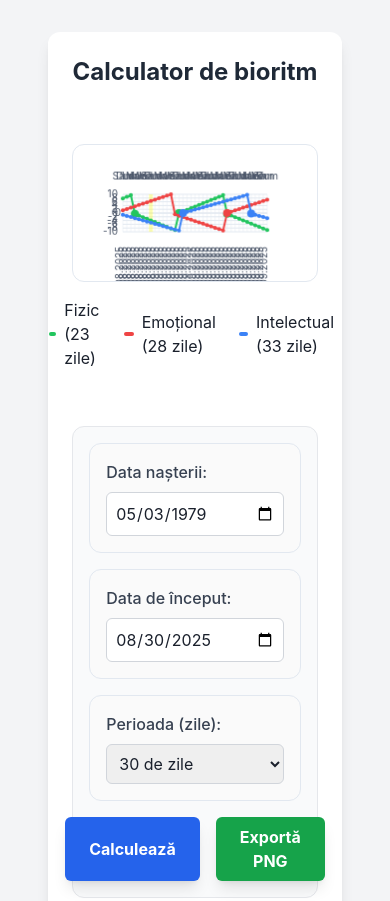
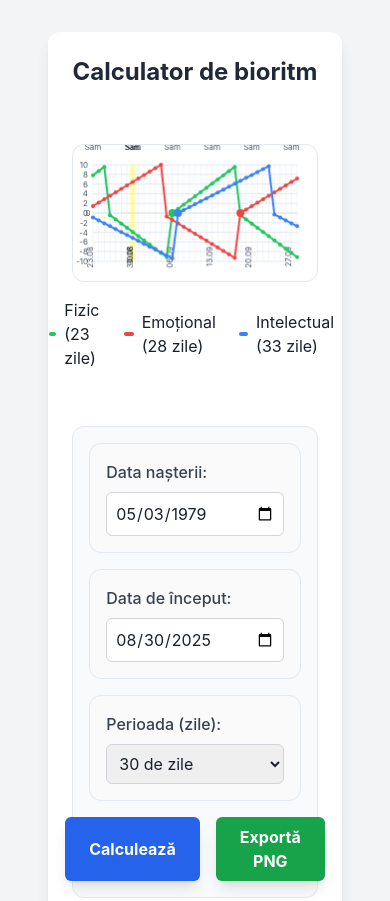
Before and after one commit to xseven-GH/biorhythm-, a plain HTML site: page index.html in a window 390 px wide. Shown: the top 901 px of the page. Drawn offline with nearby package versions, Linux system fonts and the light colour scheme.

Commit message:
index.html

```diff
--- a/index.html
+++ b/index.html
@@ -239,7 +239,7 @@
             emotional: { days: 28, color: 'rgb(239, 68, 68)' }, // Roșu
             intellectual: { days: 33, color: 'rgb(59, 130, 246)' } // Albastru
         };
-        const ROMANIAN_DAYS_OF_WEEK = ['Duminică', 'Luni', 'Marți', 'Miercuri', 'Joi', 'Vineri', 'Sâmbătă'];
+        const ROMANIAN_DAYS_OF_WEEK = ['Dum', 'Lun', 'Mar', 'Mie', 'Joi', 'Vin', 'Sâm'];
 
         const MAX_Y = 10;
         let chartData = [];
@@ -361,7 +361,8 @@
 
             ctx.clearRect(0, 0, width, height);
 
-            const padding = 50;
+            // Responsive padding based on screen size
+            const padding = width < 400 ? 20 : 50;
             const chartWidth = width - 2 * padding;
             const chartHeight = height - 2 * padding;
             const originX = padding;
@@ -384,7 +385,8 @@
                 ctx.stroke();
 
                 ctx.fillStyle = '#4a5568';
-                ctx.font = '10px Inter';
+                // Font size for Y-axis labels
+                ctx.font = 'clamp(8px, 2vw, 12px) Inter';
                 ctx.textAlign = 'right';
                 ctx.fillText(i, originX - 5, y + 3);
             }
@@ -396,7 +398,7 @@
             ctx.stroke();
 
             ctx.fillStyle = '#4a5568';
-            ctx.font = '10px Inter';
+            ctx.font = 'clamp(8px, 2vw, 12px) Inter';
             ctx.textAlign = 'center';
             ctx.fillText('0', originX - 5, originY + 3);
 
@@ -428,32 +430,60 @@
 
             // Draw x-axis labels (dates)
             ctx.fillStyle = '#4a5568';
-            ctx.font = '10px Inter';
+            ctx.font = 'clamp(8px, 2vw, 10px) Inter';
 
-            // Draw a label for EVERY single day
-            for (let i = 0; i < daysToDraw; i++) {
+            // Draw labels at a more readable interval
+            const labelInterval = width < 768 ? 7 : 1;
+            for (let i = 0; i < daysToDraw; i += labelInterval) {
                 const date = dates[i];
-                const dateStr = date.toLocaleDateString('ro-RO', { day: '2-digit', month: '2-digit', year: 'numeric' });
+                const dateStr = date.toLocaleDateString('ro-RO', { day: '2-digit', month: '2-digit' });
                 const x = originX + i * xStep;
+
                 ctx.save();
                 ctx.translate(x, height - 35);
-                ctx.rotate(-Math.PI / 2); // Rotates the text 90 degrees for vertical display
+                ctx.rotate(-Math.PI / 2);
                 ctx.textAlign = 'right';
                 ctx.fillText(dateStr, 0, 0);
                 ctx.restore();
             }
 
+            // Draw the current day's date label if it's not already on the graph
+            if (todayIndex !== -1 && (todayIndex % labelInterval !== 0 || width < 768)) {
+                const x = originX + todayIndex * xStep;
+                const todayDateStr = dates[todayIndex].toLocaleDateString('ro-RO', { day: '2-digit', month: '2-digit' });
+
+                ctx.save();
+                ctx.translate(x, height - 35);
+                ctx.rotate(-Math.PI / 2);
+                ctx.textAlign = 'right';
+                ctx.fillStyle = '#000000'; // Make today's date black for emphasis
+                ctx.font = 'clamp(8px, 2vw, 10px) Inter bold';
+                ctx.fillText(todayDateStr, 0, 0);
+                ctx.restore();
+            }
+
             // Adăugăm etichetele pentru zilele săptămânii în partea de sus a graficului
-            for (let i = 0; i < daysToDraw; i++) {
+            for (let i = 0; i < daysToDraw; i += labelInterval) {
                 const date = dates[i];
-                const dayOfWeekIndex = date.getDay(); // 0 = Duminică, 1 = Luni, etc.
+                const dayOfWeekIndex = date.getDay();
                 const dayOfWeekName = ROMANIAN_DAYS_OF_WEEK[dayOfWeekIndex];
                 const x = originX + i * xStep;
 
                 ctx.fillStyle = '#4a5568';
-                ctx.font = '10px Inter';
+                ctx.font = 'clamp(8px, 2vw, 10px) Inter';
                 ctx.textAlign = 'center';
-                ctx.fillText(dayOfWeekName.substring(0, 3), x, padding - 15); // Folosim o abreviere de 3 litere pentru zile
+                ctx.fillText(dayOfWeekName, x, padding - 15);
+            }
+
+            // Draw the current day's week label if not already displayed
+            if (todayIndex !== -1 && (todayIndex % labelInterval !== 0 || width < 768)) {
+                const x = originX + todayIndex * xStep;
+                const todayDayOfWeek = ROMANIAN_DAYS_OF_WEEK[dates[todayIndex].getDay()];
+
+                ctx.fillStyle = '#000000'; // Make today's day of week black for emphasis
+                ctx.font = 'clamp(8px, 2vw, 10px) Inter bold';
+                ctx.textAlign = 'center';
+                ctx.fillText(todayDayOfWeek, x, padding - 15);
             }
 
             // Draw biorhythm lines and critical days
@@ -530,7 +560,7 @@
             const mouseX = e.clientX - rect.left;
             const mouseY = e.clientY - rect.top;
 
-            const padding = 50;
+            const padding = canvas.offsetWidth < 400 ? 20 : 50;
             const chartWidth = canvas.offsetWidth - 2 * padding;
             const xStep = chartWidth / (chartData.length - 1);
             const dayIndex = Math.round((mouseX - padding) / xStep);
```
